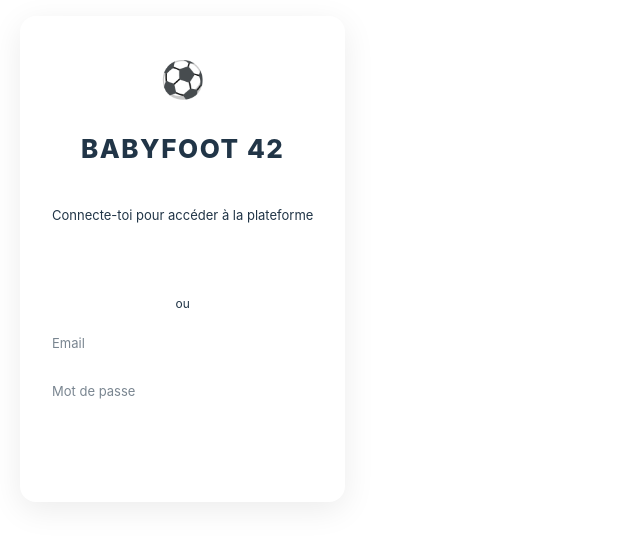
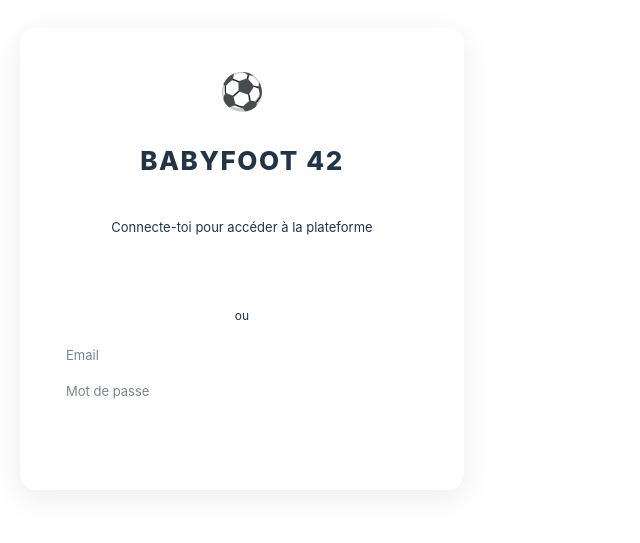
Before and after one commit to romandeulio/ft_transcendence, a React (Vite) app in the folder frontend/: page /login in a window 1280 px wide. Shown: the part 161-704 px from the top of the page, without its empty margins (0-640 px from the left). Built offline with nearby package versions, Linux system fonts and the light colour scheme; the HTML template or start-up script is replaced by a standard one.

Commit message:
fix(login): use correct access token key and enable navigation to profil

```diff
--- a/frontend/src/App.jsx
+++ b/frontend/src/App.jsx
@@ -16,7 +16,11 @@ import Admin       from './pages/Admin'
 import Ticket      from './pages/Ticket'
 import Register    from './pages/Register'
 
-function PrivateRoute({ element }) { return element }
+//function PrivateRoute({ element }) { return element }
+function PrivateRoute({ element }) {
+  const token = localStorage.getItem("token");
+  return token ? element : <Navigate to="/login" replace />;
+}
 
 export default function App() {
   return (
@@ -35,7 +39,7 @@ export default function App() {
                 <Route path="/profil"        element={<PrivateRoute element={<Profil />} />} />
                 <Route path="/parametres"    element={<PrivateRoute element={<Parametres />} />} />
                 <Route path="/login"         element={<Login />} />
-                <Route path="/register"         element={<Register />} />
+                <Route path="/register"      element={<Register />} />
                 <Route path="/admin"         element={<Admin />} />
                 <Route path="/ticket"        element={<Ticket />} />
                 <Route path="/status"        element={<Status />} />
--- a/frontend/src/pages/Login.jsx
+++ b/frontend/src/pages/Login.jsx
@@ -1,6 +1,63 @@
 import styles from './Login.module.css'
+import React, { useState } from "react";
+import { useNavigate } from "react-router-dom";
 
 export default function Login() {
+  const [form, setForm] = useState({
+      email: "",
+      password: "",
+  });
+  const [response, setResponse] = useState(null);
+  const navigate = useNavigate();
+  const handleChange = (e) => {
+      setForm({
+          ...form,
+          [e.target.name]: e.target.value,
+      });
+  };
+  const handleSubmit = async (e) => {
+      e.preventDefault();
+
+      try {
+            const res = await fetch("/api/auth/login/", {
+                method: "POST",
+                headers: {
+                    "Content-Type": "application/json",
+                },
+                body: JSON.stringify(form),
+            });
+
+          const data = await res.json();
+
+          console.log("STATUS:", res.status);
+          console.log("DATA:", data);
+
+          setResponse(data);
+          if (res.ok && data.access) {
+              localStorage.setItem("token", data.access);
+              console.log("Login OK, token stocké:", data.access);
+              navigate("/profil");
+          }
+      } catch (err) {
+          console.error(err);
+      }
+  };
+    // Exemple simple pour tester le token
+  const handleFetchMe = async () => {
+    const token = localStorage.getItem("token");
+    if (!token) return alert("Pas de token, login d'abord !");
+
+    try {
+      const res = await fetch("/api/me/", {
+        headers: { Authorization: `Bearer ${token}` },
+      });
+      const data = await res.json();
+      console.log("Données de l'utilisateur :", data);
+      alert(JSON.stringify(data));
+    } catch (err) {
+      console.error(err);
+    }
+  };
   return (
     <div className={styles.page}>
       <div className={styles.card}>
@@ -13,12 +70,31 @@ export default function Login() {
         </button>
         </a>
         <div className={styles.divider}>ou</div>
-        <input className={styles.input} placeholder="Email" type="email" />
-        <input className={styles.input} placeholder="Mot de passe" type="password" />
-        <button className={styles.btnLogin}>
-          Connexion
-        </button>
+        <form onSubmit={handleSubmit}>
+          <input
+            className={styles.input}
+            placeholder="Email"
+            type="email"
+            name="email"
+            value={form.email}
+            onChange={handleChange}
+          />
+          <input
+            className={styles.input}
+            placeholder="Mot de passe"
+            type="password"
+            name="password"
+            value={form.password}
+            onChange={handleChange}
+          />
+          <button className={styles.btnLogin} type="submit">
+            Connexion
+          </button>
+        </form>
       </div>
+      {response && response.access && (
+        <pre>Connecté !</pre>
+      )}
     </div>
-  )
+  );
 }
```
Also changed, not shown: 1 other file (tests, documents, lock files or other folders).
